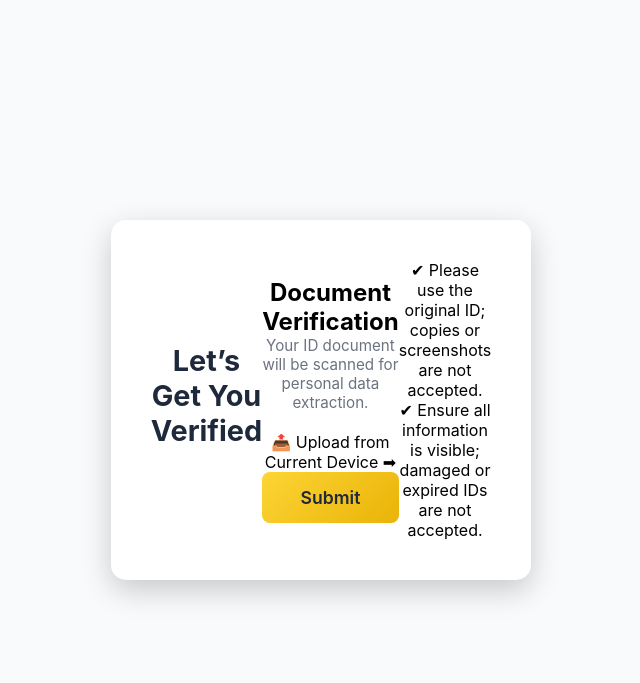
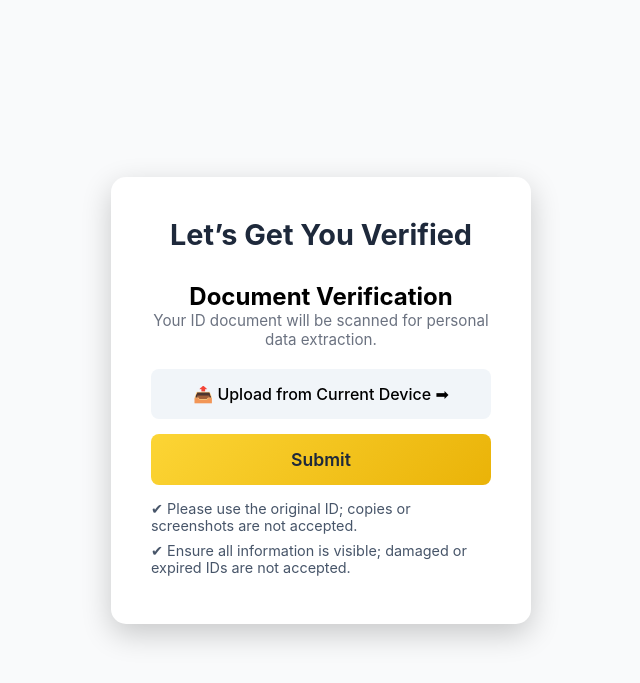
Before and after one commit to Abbass-Hassan/digital-wallet-platform, a PHP site: page /verification.html in a window 1280 px wide. Shown: the top 683 px of the page, without its empty margins (319-959 px from the left). Run offline with PHP 8.4, Linux system fonts and the light colour scheme.

Commit message:
Fix client verification page design

```diff
--- a/wallet-client/css/style.css
+++ b/wallet-client/css/style.css
@@ -1,3 +1,4 @@
+/* Global Styles */
 * {
     margin: 0;
     padding: 0;
@@ -16,7 +17,7 @@
 }
 
 /* Containers */
-.login-container, .register-container, .verification-content {
+.login-container, .register-container, .verification-container {
     display: flex;
     justify-content: center;
     align-items: center;
@@ -95,7 +96,6 @@
     box-shadow: 0 5px 15px rgba(234, 179, 8, 0.4);
 }
 
-
 /* Auth Links */
 .auth-link {
     margin-top: 12px;
@@ -114,6 +114,47 @@
     color: #eab308;
 }
 
+/* Verification Page */
+.verification-content {
+    display: flex;
+    flex-direction: column;
+    align-items: center;
+    text-align: center;
+}
+
+.verification-upload-section {
+    margin-top: 20px;
+}
+
+/* Upload Section */
+.verification-upload-box {
+    display: block;
+    background: #f1f5f9;
+    padding: 15px;
+    border-radius: 8px;
+    cursor: pointer;
+    font-size: 1rem;
+    font-weight: 500;
+    text-align: center;
+    margin-bottom: 15px;
+    transition: background 0.3s ease-in-out;
+}
+
+.verification-upload-box:hover {
+    background: #e2e8f0;
+}
+
+/* Guidelines */
+.verification-guidelines {
+    margin-top: 15px;
+    text-align: left;
+}
+
+.verification-guideline {
+    font-size: 0.9rem;
+    color: #475569;
+    margin-bottom: 8px;
+}
 
 /* Dashboard Light Theme */
 .dashboard-body {
@@ -231,21 +272,21 @@
     box-shadow: 0 5px 10px rgba(0, 0, 0, 0.1);
 }
 
+.dashboard-widget-text{
+    margin-bottom: 8px;
+}
+
 .dashboard-widget h3 {
     margin-bottom: 10px;
     font-size: 1.2rem;
     color: #1e293b;
 }
 
-.dashboard-widget-text{
-    margin-bottom: 8px;
-}
-
 .dashboard-widget-highlight {
     border: 2px solid #fcd535;
 }
 
-.dashboard-widget-btn {
+.dashboard-widget-btn, .dashboard-action-btn {
     background: linear-gradient(135deg, #fcd535, #eab308);
     border: none;
     padding: 10px 15px;
@@ -259,19 +300,3 @@
     transform: translateY(-2px);
     box-shadow: 0 5px 10px rgba(234, 179, 8, 0.4);
 }
-
-/* Buttons */
-.dashboard-action-btn {
-    background: #fcd535;
-    border: none;
-    padding: 10px 15px;
-    border-radius: 8px;
-    font-weight: 600;
-    cursor: pointer;
-    transition: all 0.3s ease-in-out;
-}
-
-.dashboard-action-btn:hover {
-    transform: translateY(-2px);
-    box-shadow: 0 5px 10px rgba(234, 179, 8, 0.4);
-}
```
